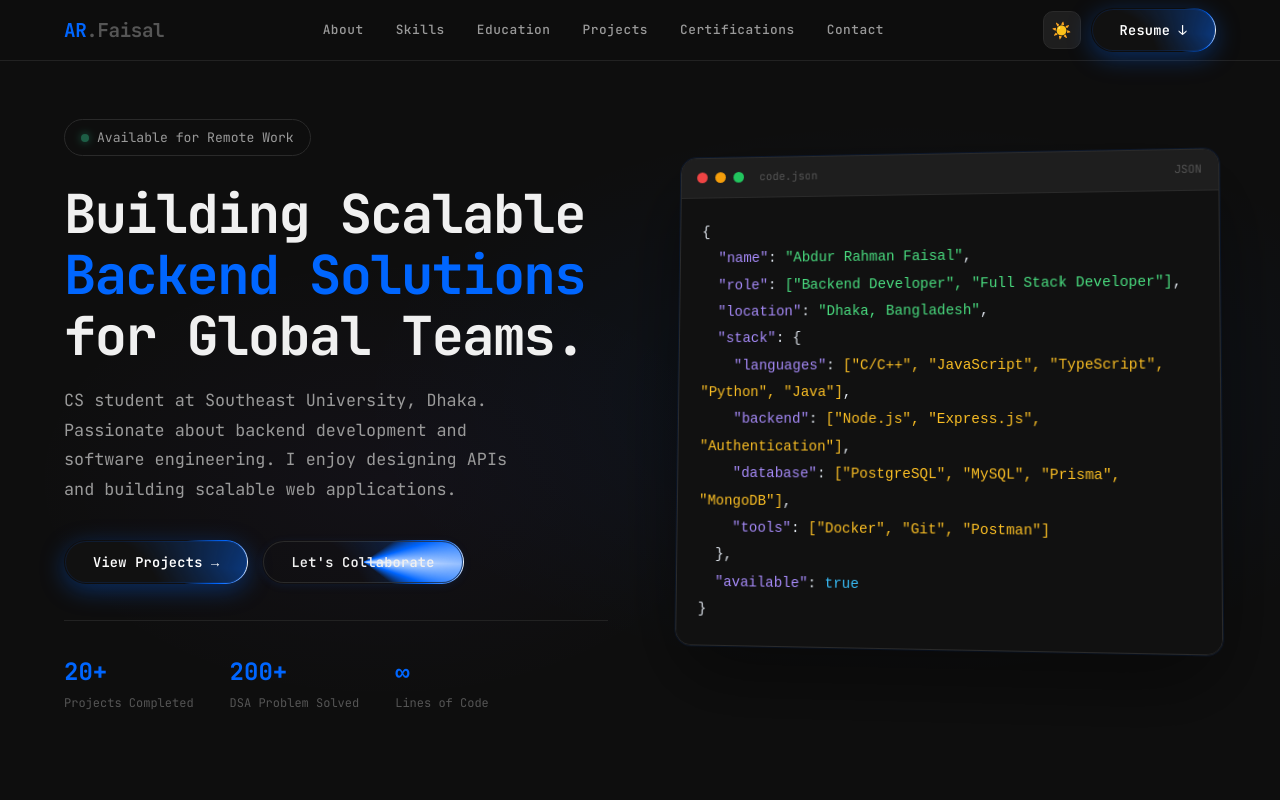
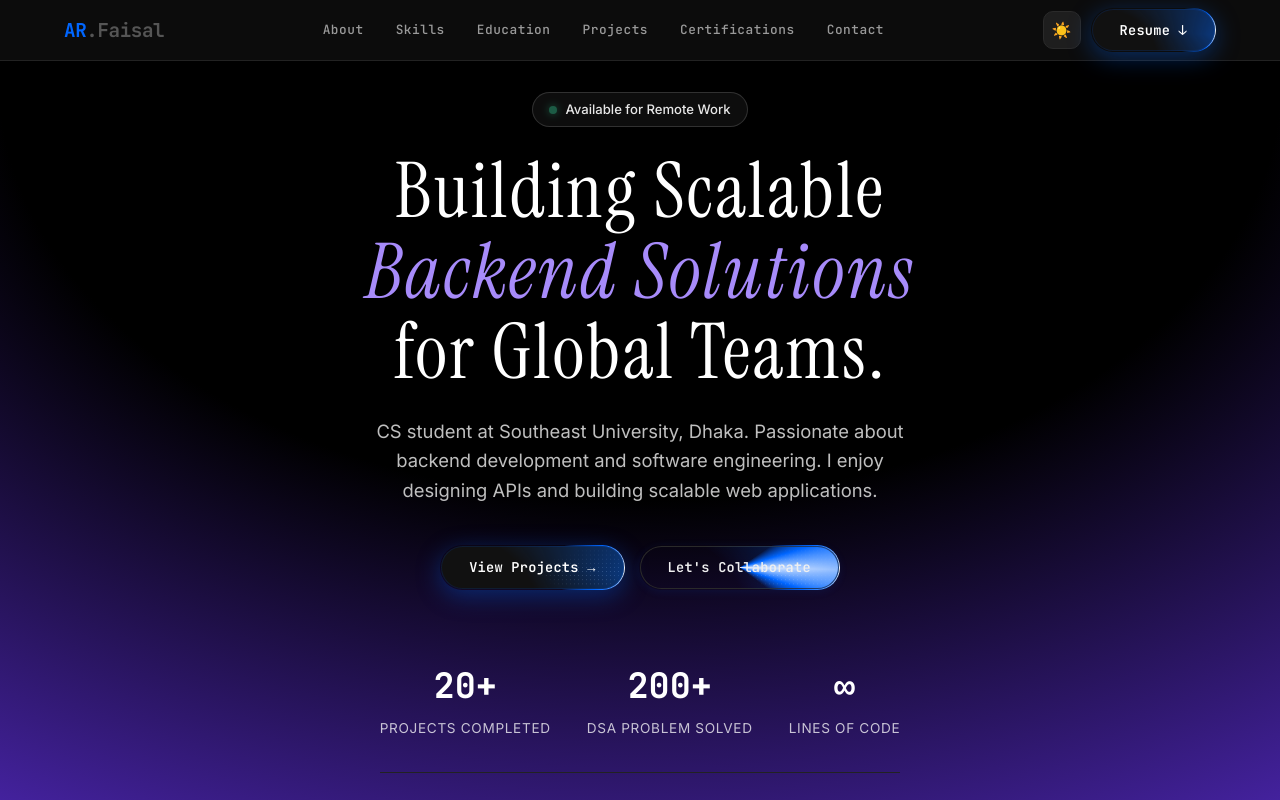
Before and after one commit to arFaisal043/Faisal-Portfolio, a React (Vite) app: page / in a window 1280 px wide. Shown: the top 800 px of the page. Built offline with nearby package versions, Linux system fonts and the light colour scheme.

Commit message:
change font family in hero section

```diff
--- a/src/components/Hero.jsx
+++ b/src/components/Hero.jsx
@@ -3,6 +3,34 @@ import ShinyButton from "./ShinyButton";
 import JsonWindow from "./JsonWindow";
 import Projects from "./Projects";
 import Certifications from "./Certifications";
+
+const AnimatedNumber = ({ end, suffix }) => {
+  const [count, setCount] = useState(0);
+
+  useEffect(() => {
+    if (typeof end !== "number") {
+      return;
+    }
+    let start = 0;
+    const duration = 1500; // 1.5 seconds animation
+    const increment = end / (duration / 16);
+
+    const timer = setInterval(() => {
+      start += increment;
+      if (start >= end) {
+        setCount(end);
+        clearInterval(timer);
+      } else {
+        setCount(Math.ceil(start));
+      }
+    }, 16);
+
+    return () => clearInterval(timer);
+  }, [end]);
+
+  if (typeof end !== "number") return <>{end}</>;
+  return <>{count}{suffix}</>;
+};
 
 export default function Hero() {
   const [text, setText] = useState("");
@@ -13,11 +41,10 @@ export default function Hero() {
     return () => clearInterval(id);
   }, []);
   return (
-    <section className="hero">
+    <section className="hero hero-centered">
       <div className="hero-bg-glow" />
       <div className="container">
-        <div className="hero-grid">
-          <div>
+        <div className="hero-content">
             <div className="hero-badge reveal delay-1">
               <span className="hero-badge-dot" />
               Available for Remote Work
@@ -36,12 +63,19 @@ export default function Hero() {
               <ShinyButton href="#contact" outline>Let's Collaborate</ShinyButton>
             </div>
             <div className="stats-strip reveal delay-5">
-              {[["20+", "Projects Completed"], ["200+", "DSA Problem Solved"], ["∞", "Lines of Code"]].map(([n, l]) => (
-                <div key={l}><div className="stat-num">{n}</div><div className="stat-label">{l}</div></div>
-              ))}
-            </div>
+            {[
+              { end: 20, suffix: "+", label: "Projects Completed" },
+              { end: 200, suffix: "+", label: "DSA Problem Solved" },
+              { end: "∞", suffix: "", label: "Lines of Code" }
+            ].map(({ end, suffix, label }) => (
+              <div key={label}>
+                <div className="stat-num">
+                  <AnimatedNumber end={end} suffix={suffix} />
+                </div>
+                <div className="stat-label">{label}</div>
+              </div>
+            ))}
           </div>
-          <JsonWindow />
         </div>
       </div>
     </section>
--- a/src/index.css
+++ b/src/index.css
@@ -1,4 +1,4 @@
-@import url('https://fonts.googleapis.com/css2?family=JetBrains+Mono:wght@300;400;500;600;700&family=Inter:wght@300;400;500;600;700&display=swap');
+@import url('https://fonts.googleapis.com/css2?family=Instrument+Serif:ital@0;1&family=JetBrains+Mono:wght@300;400;500;600;700&family=Inter:wght@300;400;500;600;700&display=swap');
 
 @property --gradient-angle {
   syntax: "<angle>";
@@ -470,9 +470,51 @@ body {
   inset: 0;
   z-index: 0;
   pointer-events: none;
+  background: radial-gradient(125% 125% at 50% 10%, #000 40%, #63e 100%);
+}
+
+[data-theme="light"] .hero-bg-glow {
   background:
-    radial-gradient(ellipse 60% 50% at 70% 50%, rgba(0, 102, 255, 0.07) 0%, transparent 70%),
-    radial-gradient(ellipse 40% 40% at 30% 60%, rgba(139, 92, 246, 0.04) 0%, transparent 70%);
+    radial-gradient(circle 800px at 100% 200px, rgba(213, 197, 255, 0.4), transparent),
+    linear-gradient(to right, #f0f0f0 1px, transparent 1px),
+    linear-gradient(to bottom, #f0f0f0 1px, transparent 1px);
+  background-size: 100% 100%, 6rem 4rem, 6rem 4rem;
+  background-color: #ffffff;
+}
+
+.hero-centered {
+  text-align: center;
+}
+
+.hero-centered .hero-content {
+  display: flex;
+  flex-direction: column;
+  align-items: center;
+  position: relative;
+  z-index: 1;
+  max-width: 800px;
+  margin: 0 auto;
+}
+
+.hero-centered .hero-badge {
+  margin-left: auto;
+  margin-right: auto;
+}
+
+.hero-centered .hero-sub {
+  margin-left: auto;
+  margin-right: auto;
+}
+
+.hero-centered .hero-ctas {
+  justify-content: center;
+}
+
+.hero-centered .stats-strip {
+  justify-content: center;
+  border-top: none;
+  border-bottom: 1px solid var(--border-subtle);
+  padding-bottom: 32px;
 }
 
 .hero-grid {
@@ -488,15 +530,23 @@ body {
   display: inline-flex;
   align-items: center;
   gap: 8px;
-  font-family: 'JetBrains Mono', monospace;
+  font-family: 'Inter', sans-serif;
   font-size: 0.82rem;
-  padding: 7px 16px;
+  font-weight: 500;
+  padding: 6px 16px;
   border-radius: 100px;
-  border: 1px solid var(--border);
-  background: var(--bg-surface);
-  color: var(--text-secondary);
-  margin-bottom: 28px;
+  border: 1px solid rgba(255, 255, 255, 0.15);
+  background: rgba(255, 255, 255, 0.05);
+  backdrop-filter: blur(8px);
+  color: rgba(255, 255, 255, 0.9);
+  margin-bottom: 24px;
   margin-top: 32px;
+}
+
+[data-theme="light"] .hero-badge {
+  border: 1px solid rgba(0, 0, 0, 0.1);
+  background: rgba(0, 0, 0, 0.03);
+  color: #0f1117;
 }
 
 .hero-badge-dot {
@@ -521,26 +571,40 @@ body {
 }
 
 .hero-title {
-  font-family: 'JetBrains Mono', monospace;
-  font-size: clamp(2.1rem, 4.2vw, 3.4rem);
-  font-weight: 700;
-  line-height: 1.13;
-  letter-spacing: -0.03em;
-  color: var(--text-primary);
+  font-family: 'Instrument Serif', Georgia, serif;
+  font-size: clamp(3.5rem, 6vw, 5.5rem);
+  font-weight: 400;
+  line-height: 1.05;
+  letter-spacing: 0.03em;
+  color: #ffffff;
   white-space: pre-line;
 }
 
+[data-theme="light"] .hero-title {
+  color: #0f1117;
+}
+
 .hero-title .accent {
-  color: var(--btn-blue);
+  color: #a78bfa;
+  font-style: italic;
+}
+
+[data-theme="light"] .hero-title .accent {
+  color: #8b5cf6;
 }
 
 
 .hero-sub {
-  font-size: 1.05rem;
-  color: var(--text-secondary);
-  max-width: 480px;
-  margin: 20px 0 36px;
-  line-height: 1.75;
+  font-family: 'Inter', sans-serif;
+  font-size: 1.15rem;
+  color: rgba(255, 255, 255, 0.75);
+  max-width: 540px;
+  margin: 24px 0 40px;
+  line-height: 1.6;
+}
+
+[data-theme="light"] .hero-sub {
+  color: #4a5168;
 }
 
 .hero-ctas {
@@ -560,15 +624,26 @@ body {
 
 .stat-num {
   font-family: 'JetBrains Mono', monospace;
-  font-size: 1.5rem;
+  font-size: 2.2rem;
   font-weight: 700;
-  color: var(--btn-blue);
+  color: #ffffff;
+}
+
+[data-theme="light"] .stat-num {
+  color: #0f1117;
 }
 
 .stat-label {
-  font-size: 0.75rem;
-  color: var(--text-muted);
-  margin-top: 2px;
+  font-family: 'Inter', sans-serif;
+  font-size: 0.85rem;
+  color: rgba(255, 255, 255, 0.75);
+  margin-top: 4px;
+  text-transform: uppercase;
+  letter-spacing: 0.05em;
+}
+
+[data-theme="light"] .stat-label {
+  color: #4a5168;
 }
 
 /* ── CODE WINDOW ── */
```
Also changed, not shown: 1 other file (tests, documents, lock files or other folders).
